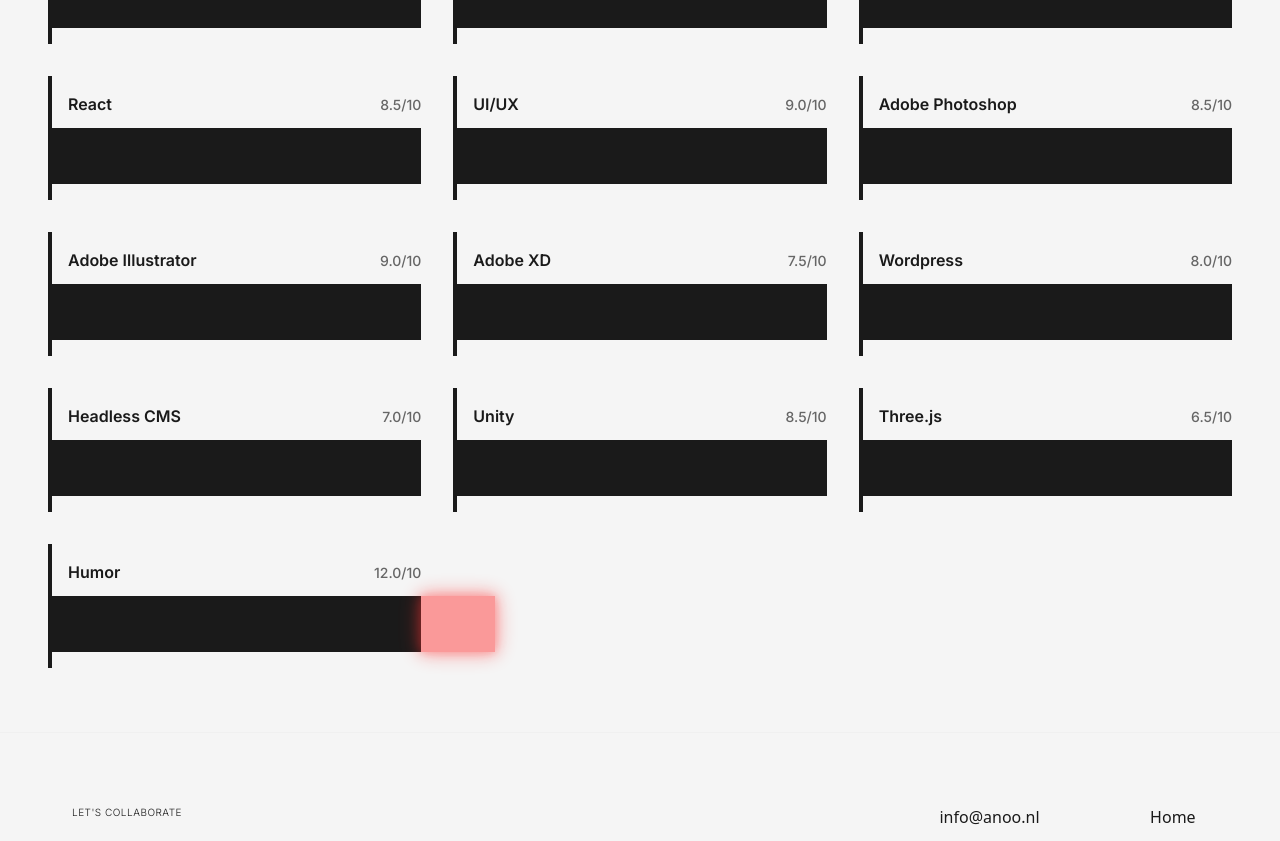
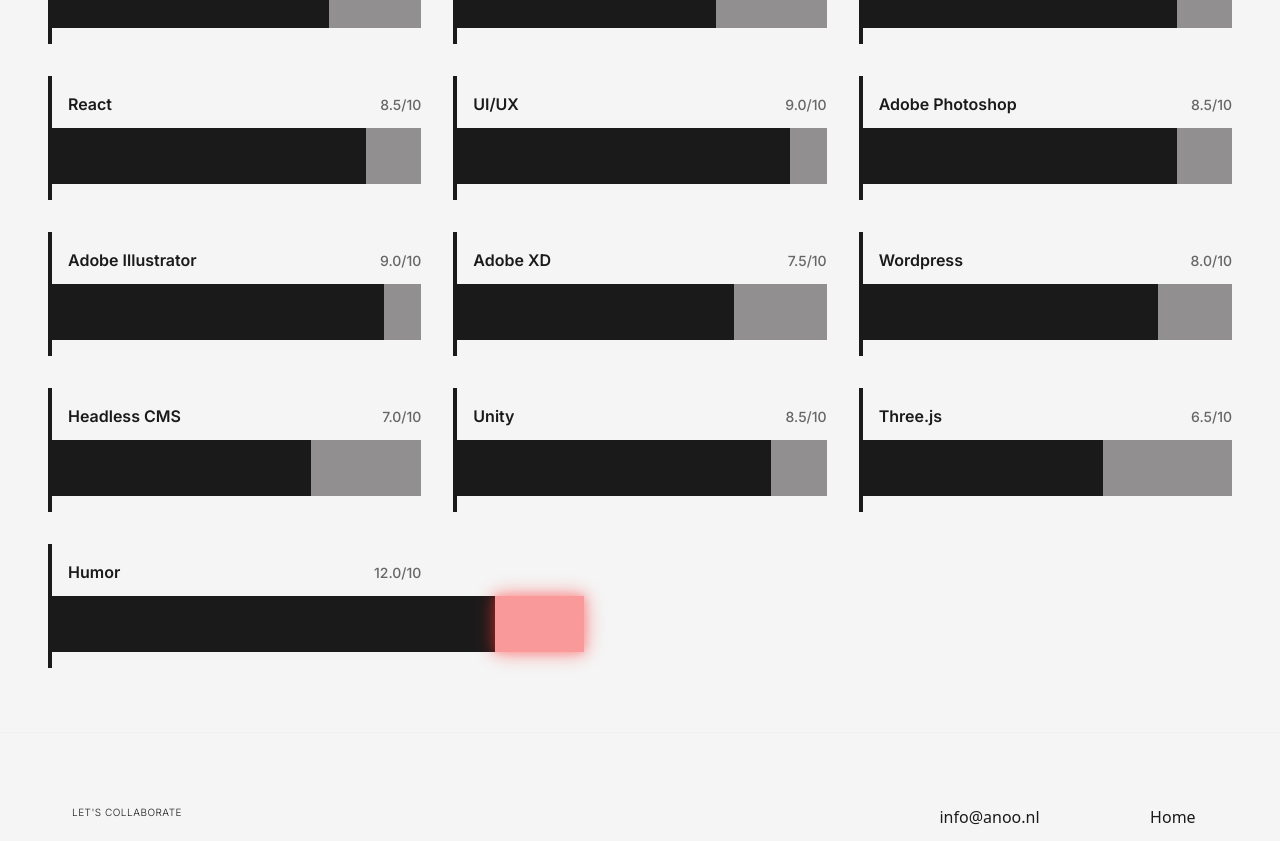
Before and after one commit to 4N00/anoo, a Next.js app: page /about in a window 1280 px wide. Shown: the part 1040-1881 px from the top of the page. Built offline with nearby package versions, Linux system fonts and the light colour scheme; no server answers; the database is empty.

Commit message:
refactor: skillbar dark theme

```diff
--- a/src/components/about/skills-section/SkillsSection.tsx
+++ b/src/components/about/skills-section/SkillsSection.tsx
@@ -27,7 +27,13 @@ const SkillsSection: React.FC<SkillsSectionProps> = ({ skills }) => {
               <SkillBar>
                 <SkillLevel
                   $level={skill.level}
-                  style={{ '--delay': `${0.8 + index * 0.1}s` } as React.CSSProperties}
+                  initial={{ width: 0 }}
+                  animate={{ width: `${skill.level}%` }}
+                  transition={{
+                    duration: 1,
+                    delay: 0.8 + index * 0.1,
+                    ease: [0.4, 0, 0.2, 1]
+                  }}
                 />
               </SkillBar>
             </SkillItem>
--- a/src/components/about/skills-section/styles.ts
+++ b/src/components/about/skills-section/styles.ts
@@ -73,7 +73,7 @@ export const SkillName = styled.div<SkillNameProps>`
 export const SkillBar = styled.div`
   width: 100%;
   height: 3.5rem;
-  background: rgba(0, 0, 0, 0.1);
+  background: #918f8f;
   overflow: visible;
   position: relative;
 `;
@@ -83,20 +83,13 @@ interface SkillLevelProps {
 }
 
 export const SkillLevel = styled(motion.div)<SkillLevelProps>`
-  width: 0%;
+  width: ${({ $level }) => $level}%;
   height: 100%;
   background: ${({ theme }) => theme.colors.text.primary};
   will-change: width;
-  animation: fillBar 1s cubic-bezier(0.4, 0, 0.2, 1) forwards;
-  animation-delay: var(--delay, 0.8s);
   position: relative;
 
-  @keyframes fillBar {
-    from { width: 0%; }
-    to { width: ${({ $level }) => Math.min($level, 100)}%; }
-  }
-
-  ${({ $level }) => $level > 100 && css`
+  ${({ $level }) => $level === 120 && css`
     &:after {
       content: '';
       position: absolute;
```
